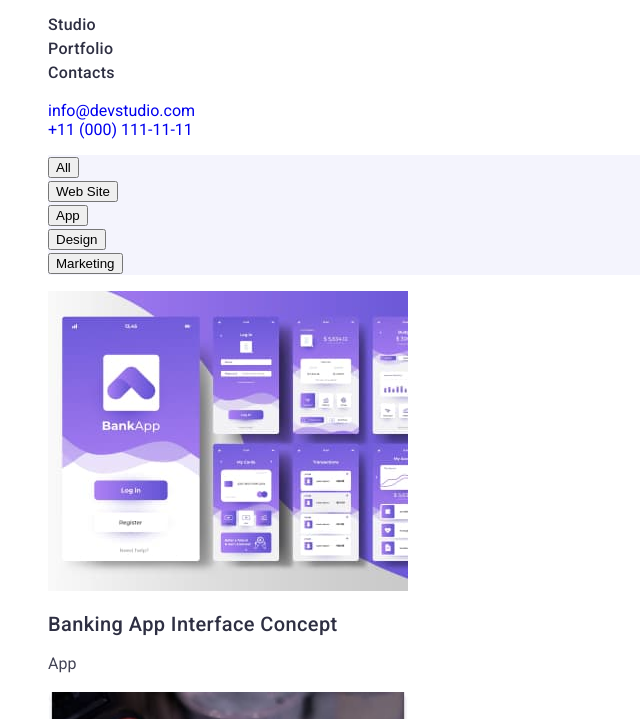
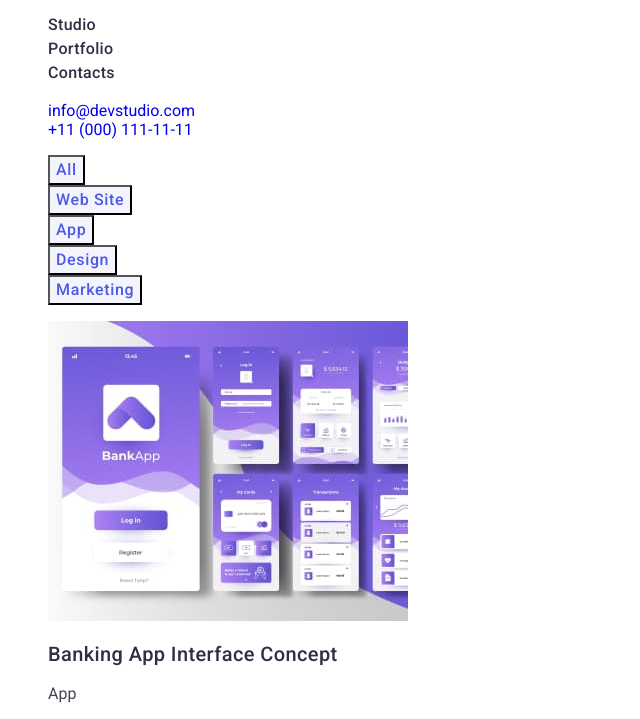
Before and after one commit to escape23/goit-markup-hw-02, a plain HTML site: page portfolio.html in a window 1280 px wide. Shown: the part 32-751 px from the top of the page, without its empty margins (0-640 px from the left). Drawn offline with Linux system fonts and the light colour scheme.

Commit message:
fixed buttons

```diff
--- a/css/styles.css
+++ b/css/styles.css
@@ -229,9 +229,6 @@ background-color: #FFFFFF;
 }
 
 /*--------------SECTION OF BUTTONS-----------------*/
-.btn {
-
-}
 
 .btn-list {
 
--- a/portfolio.html
+++ b/portfolio.html
@@ -16,7 +16,7 @@
   <body>
     <!-----------------Header---------------->
     <header class="header">
-      <nav class="header-n`avigation">
+      <nav class="header-navigation">
         <a href="./index.html" class="header-logo link"
           >Web<span class="footer-span">Studio</span></a
         >
@@ -55,20 +55,20 @@
         <h1 hidden>Portfolio</h1>
 
         <ul class="btn-list list">
-          <li class="btn">
-            <button type="button" class="btn-all">All</button>
+          <li class="btn-item">
+            <button type="button" class="btn">All</button>
           </li>
-          <li class="btn">
-            <button type="button" class="btn-web">Web Site</button>
+          <li class="btn-item">
+            <button type="button" class="btn">Web Site</button>
           </li>
-          <li class="btn">
-            <button type="button" class="btn-app">App</button>
+          <li class="btn-item">
+            <button type="button" class="btn">App</button>
           </li>
-          <li class="btn">
-            <button type="button" class="btn-design">Design</button>
+          <li class="btn-item">
+            <button type="button" class="btn">Design</button>
           </li>
-          <li class="btn">
-            <button type="button" class="btn-marketing">Marketing</button>
+          <li class="btn-item">
+            <button type="button" class="btn">Marketing</button>
           </li>
         </ul>
 
```
